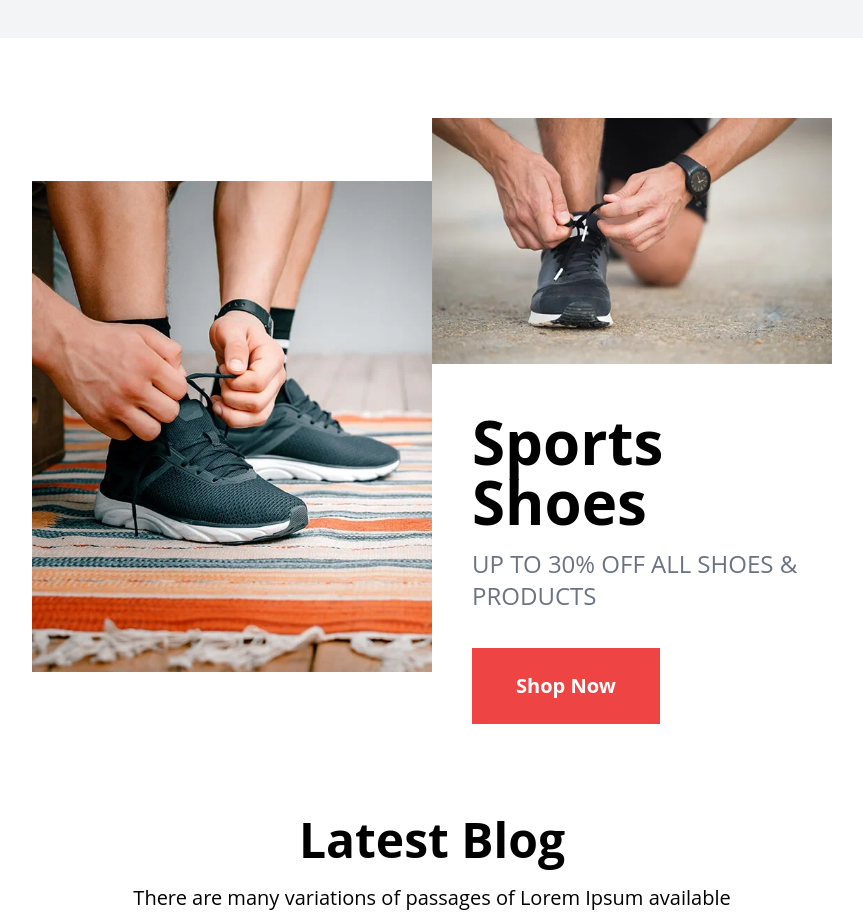
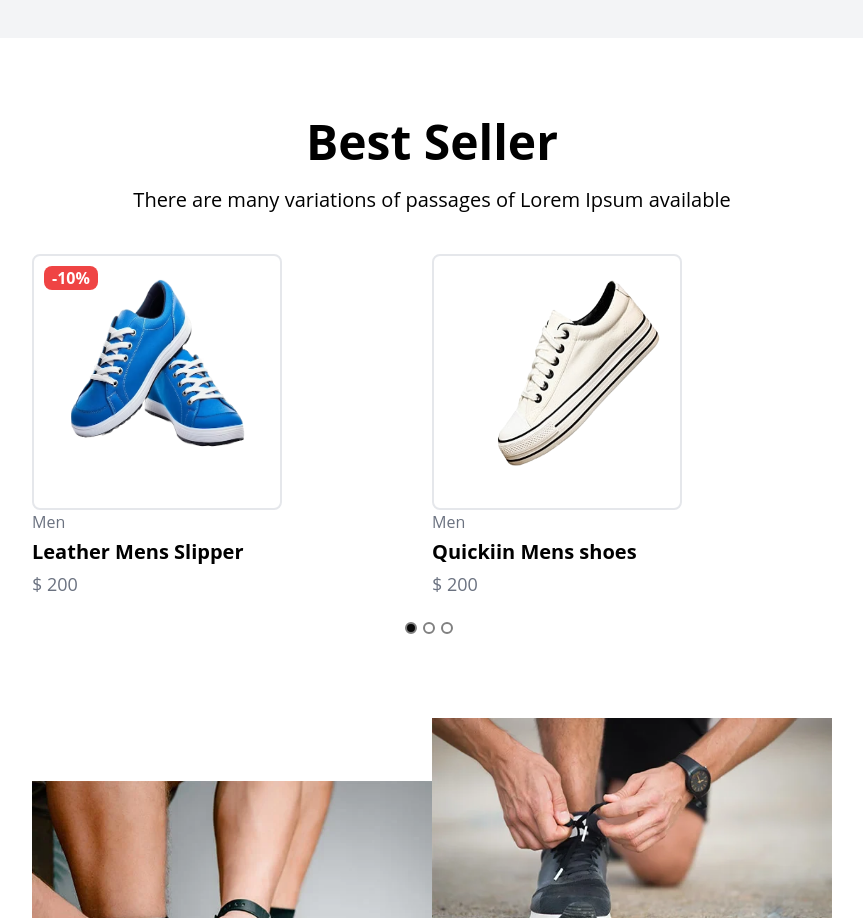
Before and after one commit to Paarth5/Shome, a React (Create React App) app: page / in a window 1280 px wide. Shown: the part 3067-3985 px from the top of the page, without its empty margins (208-1071 px from the left). Built offline with nearby package versions, Linux system fonts and the light colour scheme.

Commit message:
Deployed backend

```diff
--- a/src/api.js
+++ b/src/api.js
@@ -1,5 +1,5 @@
 import axios from "axios";
-const server_url = "http://localhost:3001";
+const server_url = "https://shome-server.onrender.com";
 const loginUser = async (user) => {
   try {
     const response = await axios.post(`${server_url}/login`, user);
--- a/src/components/Drawer.jsx
+++ b/src/components/Drawer.jsx
@@ -3,15 +3,11 @@ import Box from "@mui/material/Box";
 import SwipeableDrawer from "@mui/material/SwipeableDrawer";
 import Button from "@mui/material/Button";
 import List from "@mui/material/List";
-import Divider from "@mui/material/Divider";
 import MenuIcon from "@mui/icons-material/Menu";
 
 import ListItem from "@mui/material/ListItem";
 import ListItemButton from "@mui/material/ListItemButton";
-import ListItemIcon from "@mui/material/ListItemIcon";
 import ListItemText from "@mui/material/ListItemText";
-import InboxIcon from "@mui/icons-material/MoveToInbox";
-import MailIcon from "@mui/icons-material/Mail";
 
 export default function SwipeableTemporaryDrawer() {
   const [state, setState] = React.useState({
--- a/src/components/bestseller.jsx
+++ b/src/components/bestseller.jsx
@@ -23,7 +23,7 @@ const Bestseller = () => {
   };
   return (
     <>
-      {/* <div>
+      <div>
         <h1 className="text-5xl font-bold text-center">Best Seller</h1>
         <p className="text-xl mt-5 text-center mb-10">
           There are many variations of passages of Lorem Ipsum available
@@ -55,7 +55,7 @@ const Bestseller = () => {
             return <Card2 key={d.id} {...d} />;
           })}
         </Carousel>
-      </div> */}
+      </div>
       <div
         className="flex px-10
     lg:px-20
```
